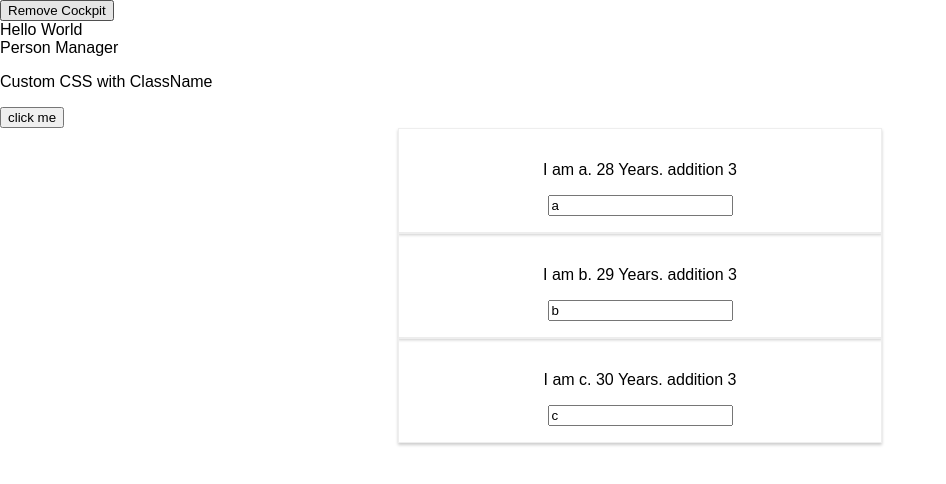
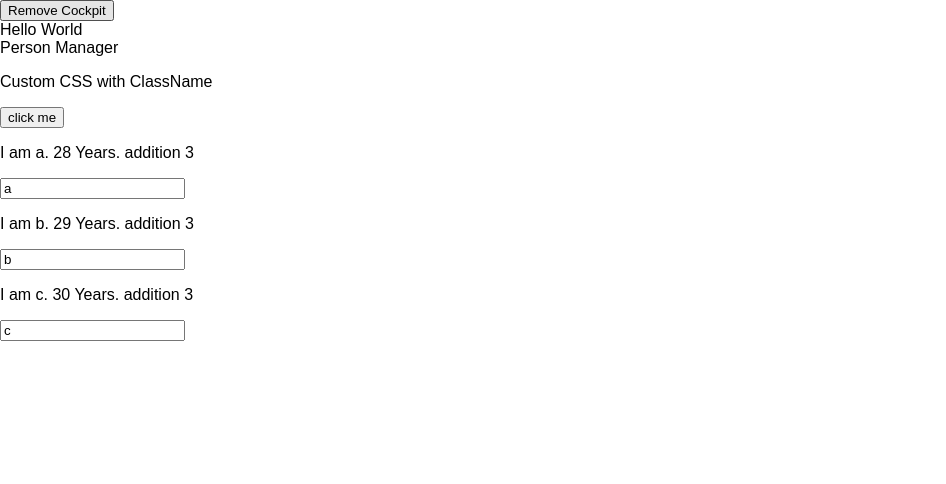
Before and after one commit to venkateswarat/Udemy-react-the-complete-guide-incl-redux, a React app in the folder react-complete-guide/: page / in a window 1280 px wide. Both pictures are taken after a click on the button "click me". Shown: the top 484 px of the page, without its empty margins (0-946 px from the left). Built offline with nearby package versions, Linux system fonts and the light colour scheme.

Commit message:
returning adjust element instead with root element

```diff
--- a/react-complete-guide/src/components/Persons/Person/Person.js
+++ b/react-complete-guide/src/components/Persons/Person/Person.js
@@ -24,11 +24,11 @@ class Person extends Component{
                     width: '450px'
             }
         }
-        return (   <StyledDiv>
-                    <p onClick={this.props.click}>I am {this.props.name}. {this.props.age}  Years. addition {1+2}</p>
-                    <p>{this.props.children}</p>
-                    <input type="text" onChange={this.props.changed} value={this.props.name}/>
-                    </StyledDiv>)
+        return [
+                    <p key='a1' onClick={this.props.click}>I am {this.props.name}. {this.props.age}  Years. addition {1+2}</p>,
+                    <p key='a2'>{this.props.children}</p>,
+                    <input  key='a3' type="text" onChange={this.props.changed} value={this.props.name}/>
+                    ]
     }
 
 }
```
